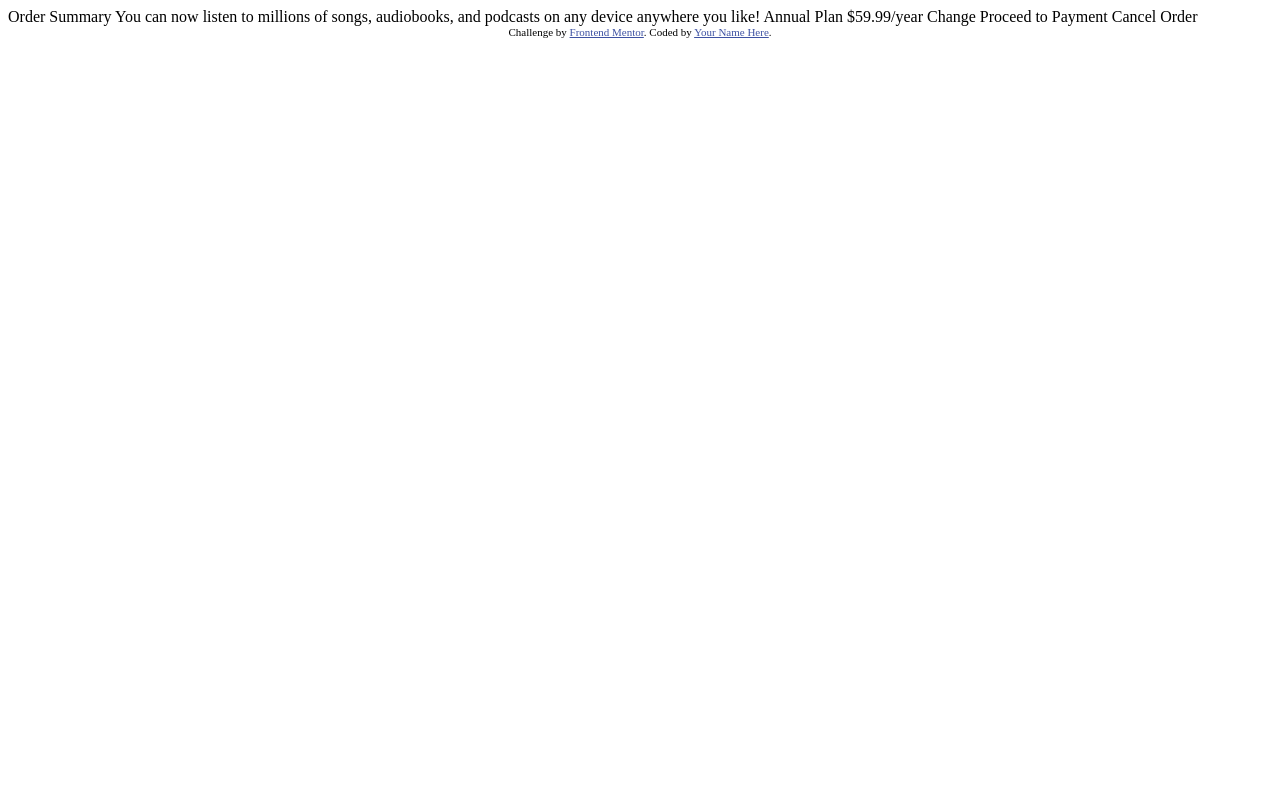
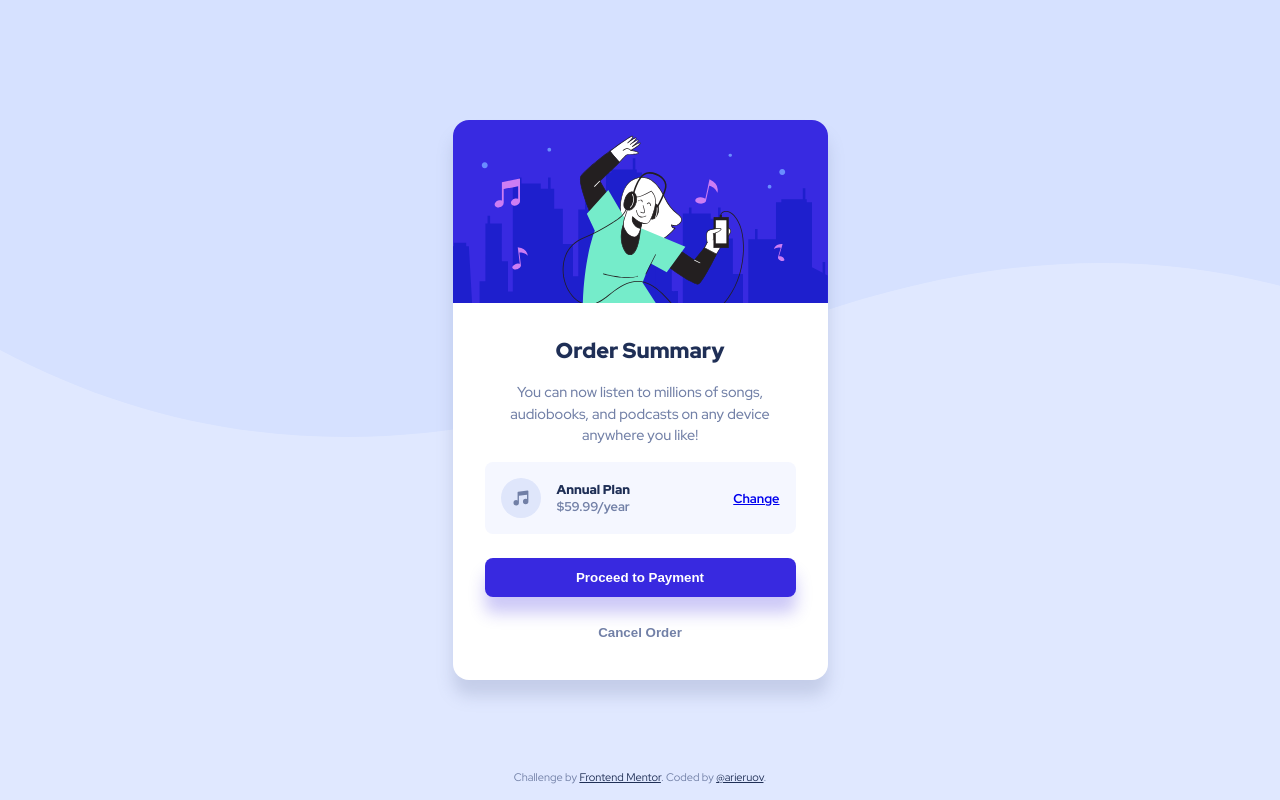
Before and after one commit to arieruov/order-summary-component, a plain HTML site: page index.html in a window 1280 px wide. Drawn offline with Linux system fonts and the light colour scheme.

Commit message:
Challenge completed ✨

```diff
--- a/index.html
+++ b/index.html
@@ -1,37 +1,53 @@
 <!DOCTYPE html>
 <html lang="en">
   <head>
-  <meta charset="UTF-8">
-  <meta name="viewport" content="width=device-width, initial-scale=1.0"> <!-- displays site properly based on user's device -->
-
-  <link rel="icon" type="image/png" sizes="32x32" href="./images/favicon-32x32.png">
-
+    <meta charset="UTF-8" />
+    <meta name="viewport" content="width=device-width, initial-scale=1.0" />
+    <link
+      rel="icon"
+      type="image/png"
+      sizes="32x32"
+      href="./images/favicon-32x32.png"
+    />
+    <link rel="stylesheet" href="style.css" />
     <title>Frontend Mentor | Order summary card</title>
-
-  <!-- Feel free to remove these styles or customise in your own stylesheet 👍 -->
-  <style>
-    .attribution { font-size: 11px; text-align: center; }
-    .attribution a { color: hsl(228, 45%, 44%); }
-  </style>
   </head>
   <body>
+    <div class="component">
+      <div class="image-container">
+        <img src="./images/illustration-hero.svg" alt="illustration" />
+      </div>
 
-  Order Summary
+      <div class="component-info">
+        <h1>Order Summary</h1>
+        <p class="description">
+          You can now listen to millions of songs, audiobooks, and podcasts on
+          any device anywhere you like!
+        </p>
 
-  You can now listen to millions of songs, audiobooks, and podcasts on any
-  device anywhere you like!
+        <div class="plan">
+          <div class="plan-info">
+            <img src="./images/icon-music.svg" alt="music icon" />
+            <div>
+              <p class="plan-type">Annual Plan</p>
+              <p class="plan-price">$59.99/year</p>
+            </div>
+          </div>
+          <a href="#">Change</a>
+        </div>
 
-  Annual Plan
-  $59.99/year
-
-  Change
-
-  Proceed to Payment
-  Cancel Order
+        <div class="buttons">
+          <button>Proceed to Payment</button>
+          <button>Cancel Order</button>
+        </div>
+      </div>
+    </div>
 
     <div class="attribution">
-    Challenge by <a href="https://www.frontendmentor.io?ref=challenge" target="_blank">Frontend Mentor</a>.
-    Coded by <a href="#">Your Name Here</a>.
+      Challenge by
+      <a href="https://www.frontendmentor.io?ref=challenge" target="_blank"
+        >Frontend Mentor</a
+      >. Coded by <a href="https://github.com/arieruov">@arieruov</a>.
     </div>
   </body>
 </html>
--- /dev/null
+++ b/style.css
@@ -0,0 +1,179 @@
+@import url("https://fonts.googleapis.com/css2?family=Red+Hat+Display:ital,wght@0,300..900;1,300..900&display=swap");
+
+:root {
+  --pale-blue: hsl(225, 100%, 94%);
+  --bright-blue: hsl(245, 75%, 52%);
+  --very-pale-blue: hsl(225, 100%, 98%);
+  --desaturated-blue: hsl(224, 23%, 55%);
+  --dark-blue: hsl(223, 47%, 23%);
+}
+
+* {
+  padding: 0;
+  margin: 0;
+  box-sizing: border-box;
+}
+
+html,
+body {
+  width: 100%;
+  height: 100%;
+}
+
+body {
+  display: flex;
+  flex-direction: column;
+  justify-content: center;
+  align-items: center;
+  font-family: "Red Hat Display", sans-serif;
+  background-color: var(--pale-blue);
+  background-image: url("./images/pattern-background-mobile.svg");
+  background-repeat: repeat-x;
+}
+
+.component {
+  width: 325px;
+  border-radius: 1rem;
+  overflow: hidden;
+  box-shadow: 0 1rem 1rem 0 rgba(114, 128, 167, 0.25);
+  background-color: #ffffff;
+}
+
+.image-container {
+  width: 100%;
+}
+
+.image-container > img {
+  width: 100%;
+}
+
+.component-info {
+  padding: 1.5rem 1.75rem;
+  display: flex;
+  flex-direction: column;
+  align-items: center;
+  text-align: center;
+}
+
+h1 {
+  margin-bottom: 1rem;
+  font-size: 1.35rem;
+  font-weight: 900;
+  color: var(--dark-blue);
+}
+
+.description {
+  width: 235px;
+  margin-bottom: 1rem;
+  font-size: 0.9rem;
+  font-weight: 500;
+  line-height: 1.5;
+  color: var(--desaturated-blue);
+}
+
+.plan {
+  width: 100%;
+  padding: 1rem;
+  margin-bottom: 1.5rem;
+  border-radius: 0.5rem;
+  display: flex;
+  justify-content: space-between;
+  align-items: center;
+  font-size: 0.8rem;
+  background-color: var(--very-pale-blue);
+}
+
+.plan-info {
+  display: flex;
+  align-items: center;
+  gap: 1rem;
+}
+
+.plan-info > img {
+  width: 2.5rem;
+  height: 2.5rem;
+}
+
+.plan-type {
+  font-weight: 900;
+  color: var(--dark-blue);
+}
+
+.plan-price {
+  font-weight: 700;
+  color: var(--desaturated-blue);
+}
+
+.plan > a {
+  font-weight: 700;
+}
+
+.plan > a:hover {
+  color: rgba(56, 41, 224, 0.5);
+}
+
+.buttons {
+  width: 100%;
+  display: flex;
+  flex-direction: column;
+  gap: 1rem;
+}
+
+.buttons > button {
+  padding: 0.75rem;
+  border-radius: 0.5rem;
+  border: none;
+  font-weight: 700;
+}
+
+.buttons > button:hover {
+  cursor: pointer;
+}
+
+.buttons > button:nth-of-type(1) {
+  box-shadow: 0 1rem 1rem 0 rgba(56, 41, 224, 0.25);
+  color: #ffffff;
+  background-color: var(--bright-blue);
+}
+
+.buttons > button:nth-of-type(1):hover {
+  background-color: rgba(56, 41, 224, 0.5);
+}
+
+.buttons > button:nth-of-type(2) {
+  color: var(--desaturated-blue);
+  background-color: transparent;
+}
+
+.attribution {
+  position: absolute;
+  bottom: 1rem;
+  font-size: 11px;
+  text-align: center;
+  color: var(--desaturated-blue);
+}
+.attribution a {
+  color: var(--dark-blue);
+}
+
+.attribution a:hover {
+  color: var(--bright-blue);
+}
+
+@media (width >= 600px) {
+  body {
+    background-image: url("./images/pattern-background-desktop.svg");
+  }
+
+  .component {
+    width: 375px;
+  }
+
+  .description {
+    width: 260px;
+  }
+
+  .component-info {
+    padding: 1.75rem 2rem;
+  }
+}
```
Lines whose indentation alone changed are shown as unchanged.
